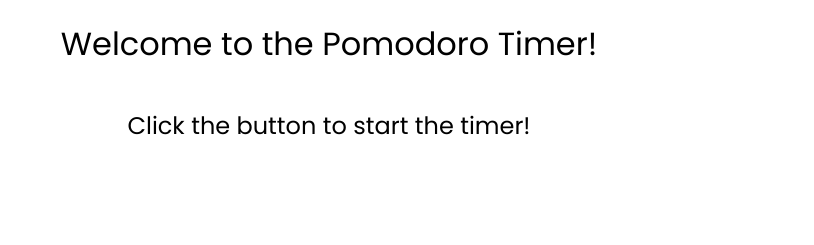
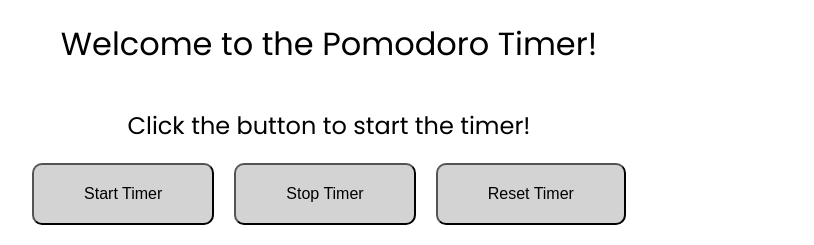
Before and after one commit to gilzcdng/pomodoro-web, a plain HTML site: page index.html in a window 1280 px wide. Shown: the top 245 px of the page, without its empty margins (311-1125 px from the left). Drawn offline with Linux system fonts and the light colour scheme.

Commit message:
// Fixed hardcoded padding added some more functionality

```diff
--- a/pomodoro.css
+++ b/pomodoro.css
@@ -34,12 +34,13 @@ body {
 }
 
 .start-timer-btn {
-  padding-top: 500px;
   display: flex;
   flex-direction: row;
   align-items: center;
   gap: 20px;
-  padding-left: 500px;
+  margin: 0 auto;
+  justify-content: center;
+
 }
 
 .timer-button {
```
